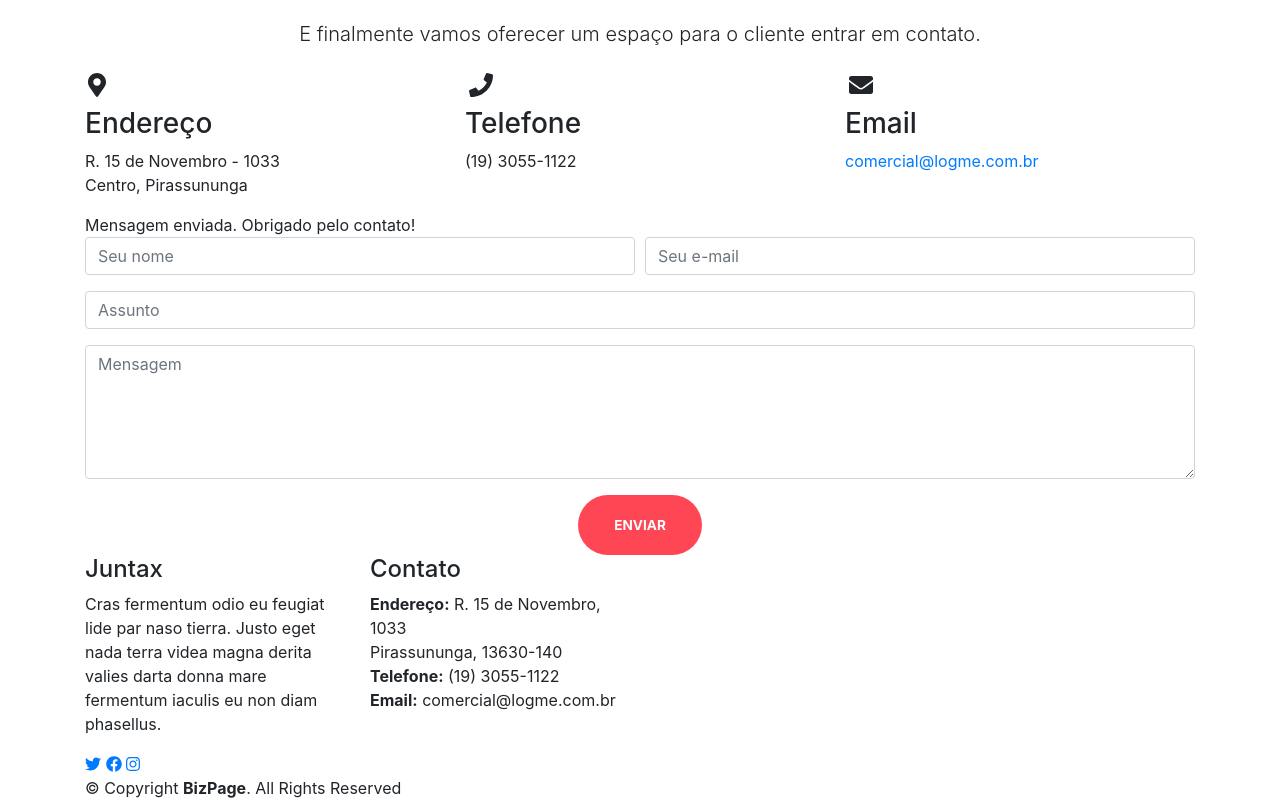
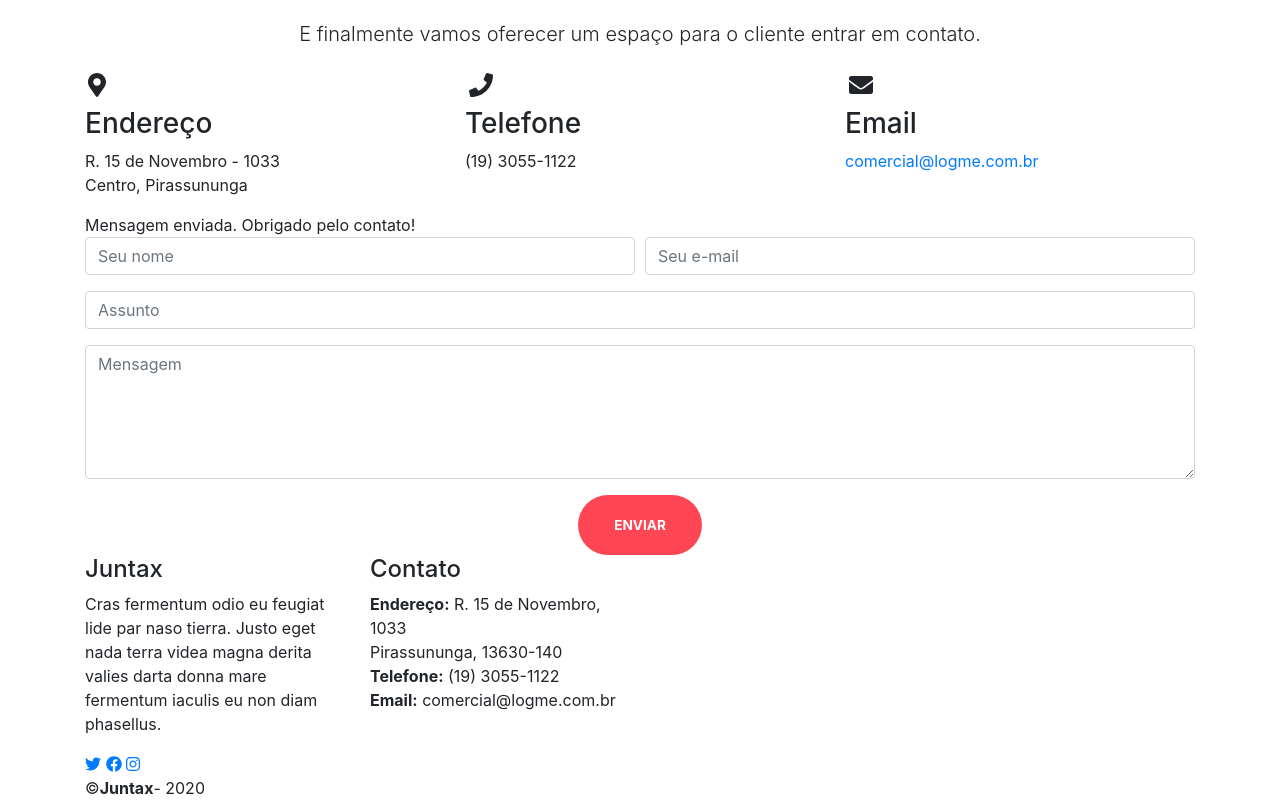
Before and after one commit to KWMarinho/Justax, a plain HTML site: page index.html in a window 1280 px wide. Shown: the part 3240-4040 px from the top of the page. Drawn offline with Linux system fonts and the light colour scheme.

Commit message:
Add files via upload

```diff
--- a/index.html
+++ b/index.html
@@ -290,7 +290,7 @@
     		</div>
     		<div class="container">
 				<div class="copyright">
-					&copy; Copyright <strong>BizPage</strong>. All Rights Reserved
+					&copy;<strong>Juntax</strong>- 2020
 				</div>
    			</div>
   		</footer>
```
